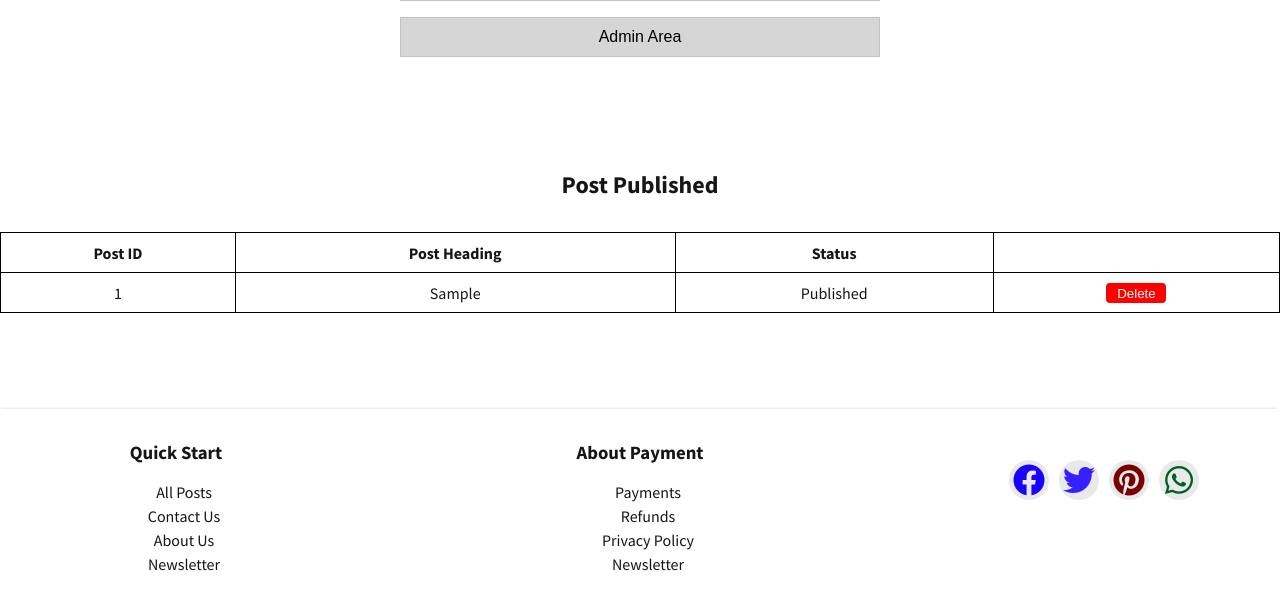
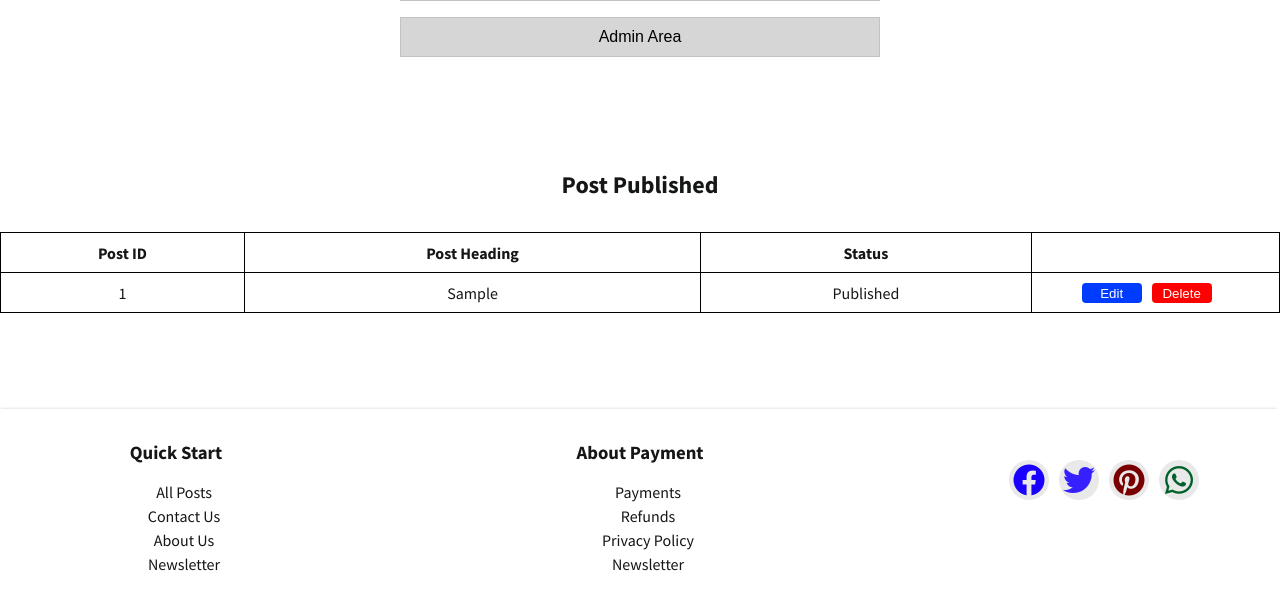
Before and after one commit to pasindu-pr/Multiuser-Blog-Application, a Flask app: page /auth/myaccount in a window 1280 px wide. Shown: the part 590-1197 px from the top of the page. Run offline with Flask 2, Linux system fonts and the light colour scheme; a user stored in the database is signed in; tables that the repository leaves empty hold one stand-in row (values such as "Sample post"); grey boxes marked "Sample" are stand-in pictures.

Commit message:
Add edit post ui

```diff
--- a/webapp/static/css/myaccount.css
+++ b/webapp/static/css/myaccount.css
@@ -89,6 +89,18 @@
   background: red;
 }
 
+.edit-btn {
+  background: rgb(0, 60, 255);
+}
+
+.post-action-column {
+  width: 50px;
+  display: flex;
+  align-items: center;
+  transform: translateX(100%);
+  gap: 10px;
+}
+
 @media screen and (max-width: 500px) {
   .myaccount-button-container button {
     width: 80vw;
--- a/webapp/templates/index.html
+++ b/webapp/templates/index.html
@@ -58,7 +58,7 @@ pageContent%}
         </div>
 
         <div class="newest-post-details">
-          <h3>{{post.headline[0:27]... }}</h3>
+          <h3>{{post.headline[0:27]}}...</h3>
           <p>{{post.views}} Views</p>
           <small>{{post.publishedDate.strftime('%Y-%m-%d')}}</small>
         </div>
--- a/webapp/templates/myaccount.html
+++ b/webapp/templates/myaccount.html
@@ -64,6 +64,24 @@ endblock %} {%block pageContent%}
               {% if post.isApproved %} Published {%else%} Pending {% endif %}
             </td>
             <th>
+              <div class="post-action-column">
+                <div>
+                  <form
+                    action="{{ url_for('blogviews.editPost', postid=post.id) }}"
+                    onSubmit="return alert('This functionality will be available soon');"
+                    method="get"
+                  >
+                    <button
+                      type="submit"
+                      class="deny-btn edit-btn"
+                      value="{{post.id}}"
+                    >
+                      Edit
+                    </button>
+                  </form>
+                </div>
+
+                <div>
                   <form
                     action="{{ url_for('blogviews.deletePost', postid=post.id) }}"
                     onSubmit="return confirm('Are you sure you wish to delete?');"
@@ -73,6 +91,8 @@ endblock %} {%block pageContent%}
                       Delete
                     </button>
                   </form>
+                </div>
+              </div>
             </th>
           </tr>
           {% endfor %}
--- a/webapp/views/blogviews.py
+++ b/webapp/views/blogviews.py
@@ -74,7 +74,6 @@ def addComment(postid,postname):
     db.session.commit()
     return redirect(url_for('blogviews.viewPost', postid=postid, postname=postname.replace(' ', '-')))
 
-
 @blogviews.route("/post/delete/<postid>", methods=["GET", "POST"])
 @login_required
 def deletePost(postid):
```
Lines whose indentation alone changed are shown as unchanged.
